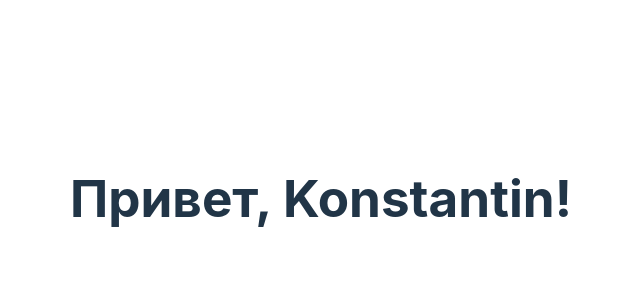
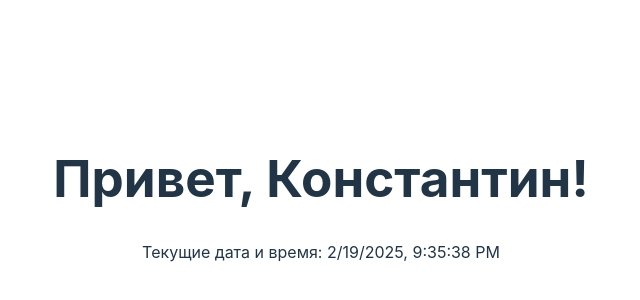
Before and after one commit to tarioma/my-react-app, a React (Vite) app: page / in a window 1280 px wide. Shown: the part 202-502 px from the top of the page, without its empty margins (319-959 px from the left). Built offline with nearby package versions, Linux system fonts and the light colour scheme.

Commit message:
1 - Создание простого React-компонента

```diff
--- a/src/App.jsx
+++ b/src/App.jsx
@@ -1,10 +1,14 @@
 import './App.css'
 import Greeting from "./Greeting.jsx";
+import CurrentDateTime from "./CurrentDateTime.jsx";
 
 const App = () => {
     return (
-        <Greeting name="Konstantin"/>
-    )
+        <>
+            <Greeting name="Константин"/>
+            <CurrentDateTime/>
+        </>
+    );
 }
 
-export default App
+export default App;
--- /dev/null
+++ b/src/CurrentDateTime.jsx
@@ -0,0 +1,7 @@
+const CurrentDateTime = () => {
+    const now = new Date().toLocaleString();
+
+    return <p>Текущие дата и время: {now}</p>;
+};
+
+export default CurrentDateTime;
--- a/src/Greeting.jsx
+++ b/src/Greeting.jsx
@@ -1,7 +1,5 @@
 const Greeting = ({name}) => {
-    return (
-        <h1>Привет, {name}!</h1>
-    );
-}
+    return <h1>Привет, {name}!</h1>
+};
 
 export default Greeting;
```
